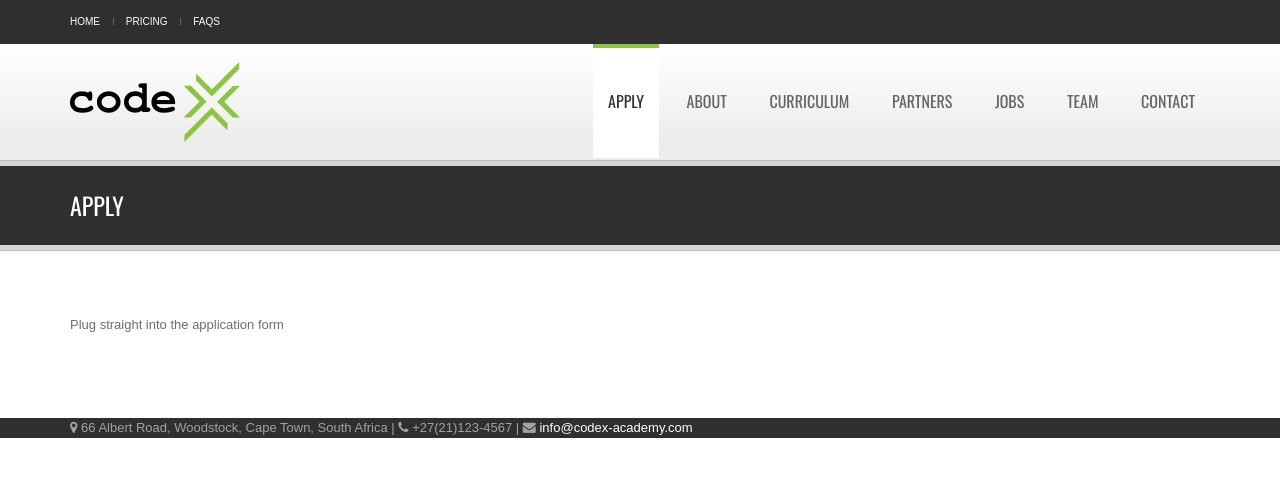
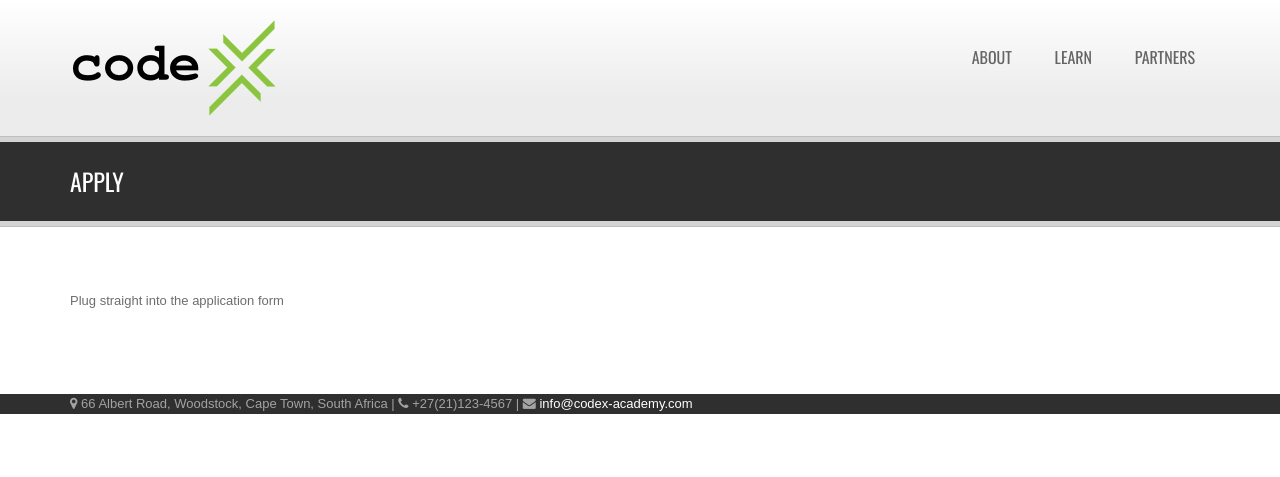
Before and after one commit to davidmweber/jekyll-example, a Jekyll site: the page built from content/apply.md, in a window 1280 px wide. Shown: the top 477 px of the page. Built offline with Jekyll 4.4.1, drawn with Linux system fonts in a browser that asks for light colours; nearby versions of some CDN libraries; some web fonts are replaced; library files that are not in the unit come from our copies; Markdown is read by kramdown in place of the engine named in the settings; comment, search, counter and statistics services are not loaded.

Commit message:
Nav now works on main page. Logo larger.  Top bar deleted

```diff
--- a/_includes/header.html
+++ b/_includes/header.html
@@ -1,5 +1,4 @@
 <header class="header header-default">
-	{% include top_bar.html %}
 	<div class="header-main">
 		<div class="container">
 			<div class="logo">
--- a/_includes/navigation.html
+++ b/_includes/navigation.html
@@ -3,14 +3,21 @@
 </button>
 
 <nav class="nav-main">
-	<ul data-breakpoint="992" class="flexnav" >
+	<ul data-breakpoint="300" class="flexnav" >
 		{% for section in site.data.navigation %}
-		{% assign sec_url = section | prepend:"/content/" | append:".html" %}
-		{% if sec_url == page.url %}
-		<li class="active"><a href="{{sec_url}}">{{section}}</a></li>
-		{% else %}
-		<li><a href="{{sec_url}}">{{section}}</a></li>
-		{% endif %}
+			{% assign sec_url = section.source | prepend:"/content/" | append:".html" %}
+			{% if sec_url == page.url %}
+				<li class="active"><a href="{{sec_url}}">{{section.title}}</a>
+				{% else %}
+				<li><a href="{{sec_url}}">{{section.title}}</a>
+			{% endif %}
+			<ul>
+			{% for sub in section.sub %}
+				{% assign sub_url = sub.source | prepend:"/content/" | append:".html" %}
+				<li><a href="{{sub_url}}">{{sub.title}}</a></li>
+			{% endfor %}
+			</ul>
+			</li>
 		{% endfor %}
 	</ul>
 </nav>
--- a/_includes/top_bar.html
+++ /dev/null
@@ -1,21 +0,0 @@
-<div class="header-top">
-	<div class="container">
-		<div class="header-top-left">
-			<ul class="header-top-nav">
-			    <li><a href="/index.html">Home</a></li>
-				<li><a href="#">Pricing</a></li>
-				<li><a href="#">FAQs</a></li>
-			</ul>
-		</div>
-		<!--
-		<div class="header-top-right">
-			<span class="login">
-				<i class="fa fa-lock"></i> <a href="#">Login</a>
-			</span>
-			<span class="register">
-				<i class="fa fa-pencil-square-o"></i>	Not a member? <a href="#">Register</a>
-			</span>
-		</div>
-		-->
-	</div>
-</div>
--- a/_layouts/content.html
+++ b/_layouts/content.html
@@ -1,10 +1,8 @@
 {% include top.html %}
-
 <body>
 	<div class="site-wrapper">
-
 		{% include header.html %}
-
+		<div class="main" role="main">
 			<section class="page-heading">
 				<div class="container">
 					<h1> {{page.title}} </h1>
@@ -20,6 +18,7 @@
 			</section>
 			{% include footer.html %}
 		</div>
+	</div>
 	{% include bottom.html %}
 </body>
 </html>
--- a/index.html
+++ b/index.html
@@ -1,5 +1,5 @@
 ---
-layout: default
+layout: main
 title: codeX
 ---
 
```
Also changed, not shown: _data/navigation.yml (+13 -7 lines), _layouts/main.html (renamed from _layouts/default.html), images/codeX-logo.png. Lines whose indentation alone changed are shown as unchanged.
